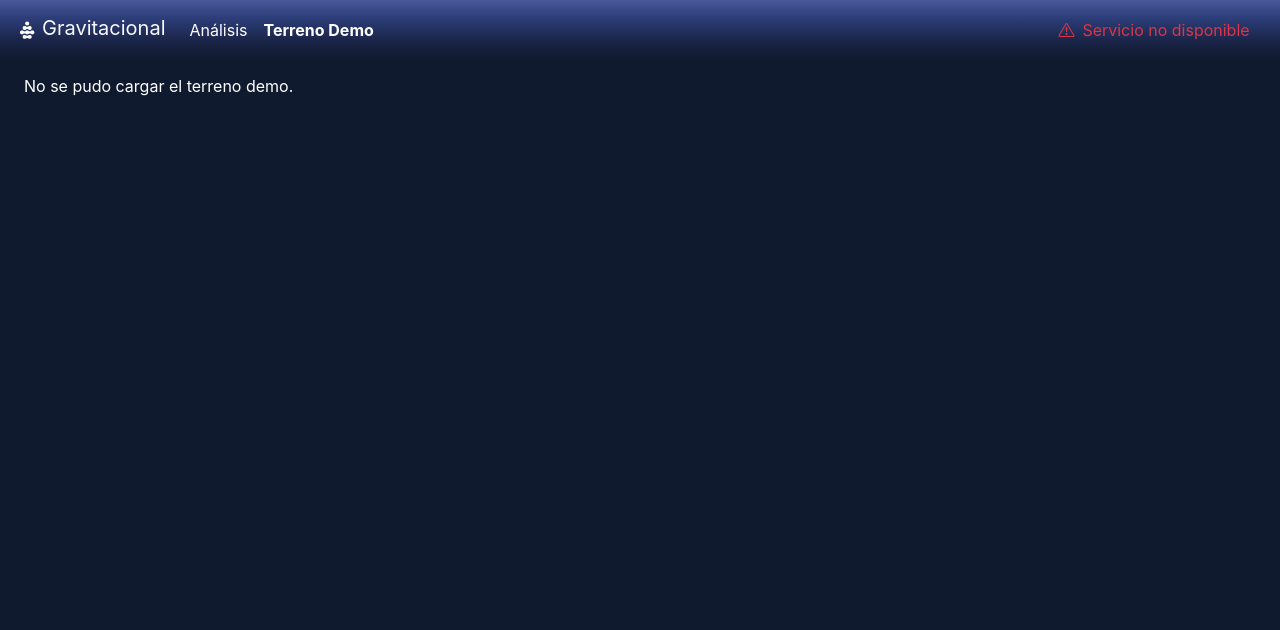
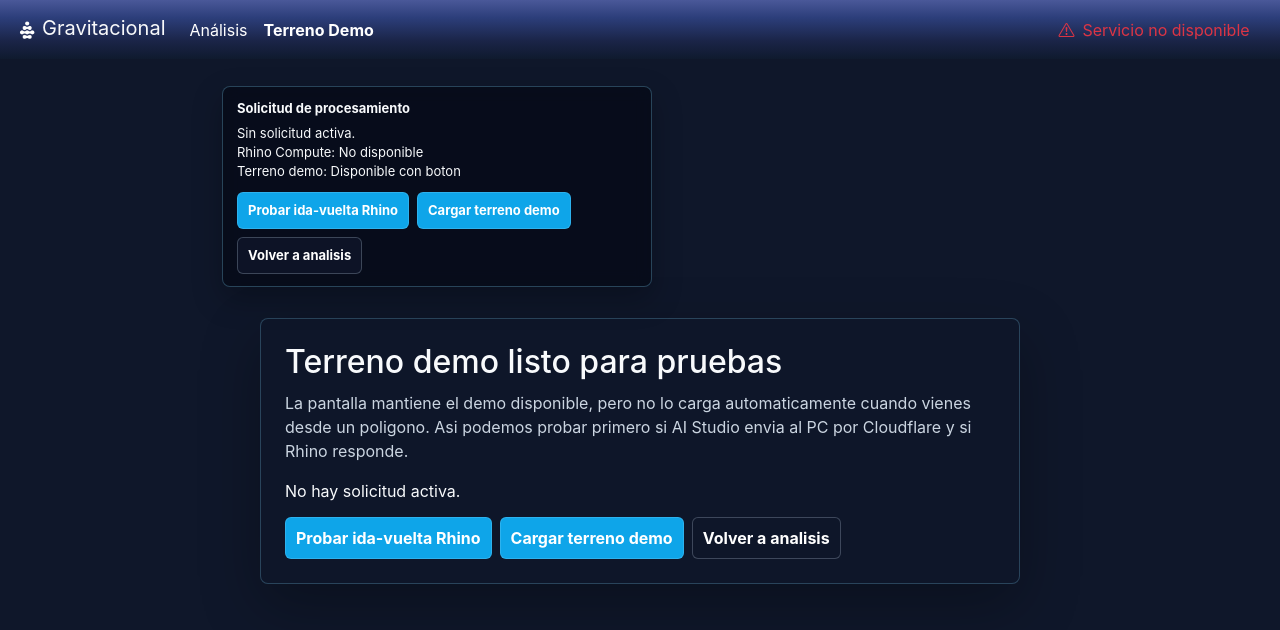
Before and after one commit to brauliogatica/gravweb-aistudio-sync, a React (Vite) app: page /particles in a window 1280 px wide. Shown: the top 630 px of the page. Built offline with nearby package versions, Linux system fonts and the light colour scheme; no server answers.

Commit message:
feat: add rhino roundtrip probe

```diff
--- a/src/pages/TerrenoDemoPage.tsx
+++ b/src/pages/TerrenoDemoPage.tsx
@@ -1,14 +1,20 @@
 import React, { useEffect, useState } from "react";
 import { useDispatch, useSelector } from "react-redux";
+import { useNavigate } from "react-router-dom";
 import WaterParticle from "../components/waterParticles/WaterParticle";
 import { RootState } from "../redux/store/store";
 import { loadDemoProjectData } from "../services/demoProjectLoader";
+import { loadProcessingRequest } from "../services/processingRequestService";
 import {
-  checkLocalProcessorHealth,
-  hasLocalProcessor,
-} from "../services/localProcessorService";
-import { loadProcessingRequest } from "../services/processingRequestService";
-import type { LocalProcessorHealth, ProcessingRequest } from "../types/types";
+  checkRhinoComputeHealth,
+  getRhinoComputeUrl,
+  probeRhinoComputeRoundTrip,
+} from "../services/rhinoComputeService";
+import type {
+  LocalProcessorHealth,
+  ProcessingRequest,
+  RhinoRoundTripProbeResult,
+} from "../types/types";
 
 const hasData = (value: unknown) => {
   if (!value) return false;
@@ -18,93 +24,148 @@ const hasData = (value: unknown) => {
   return true;
 };
 
+type ProbeState =
+  | { status: "idle"; result?: undefined; error?: undefined }
+  | { status: "running"; result?: undefined; error?: undefined }
+  | { status: "success"; result: RhinoRoundTripProbeResult; error?: undefined }
+  | { status: "error"; result?: RhinoRoundTripProbeResult; error: string };
+
 function TerrenoDemoPage() {
   const dispatch = useDispatch();
+  const navigate = useNavigate();
   const project = useSelector((state: RootState) => state.project);
   const [processingRequest, setProcessingRequest] =
     useState<ProcessingRequest | null>(null);
-  const [localProcessorHealth, setLocalProcessorHealth] =
-    useState<LocalProcessorHealth>({
-      available: false,
-      status: hasLocalProcessor() ? "checking" : "not-configured",
-    });
+  const [rhinoHealth, setRhinoHealth] = useState<LocalProcessorHealth>({
+    available: false,
+    status: getRhinoComputeUrl() ? "checking" : "not-configured",
+  });
   const [ready, setReady] = useState(
     hasData(project.genJson) && hasData(project.lineasJson)
   );
-  const [error, setError] = useState<string | null>(null);
+  const [loadingDemo, setLoadingDemo] = useState(false);
+  const [demoError, setDemoError] = useState<string | null>(null);
+  const [probeState, setProbeState] = useState<ProbeState>({ status: "idle" });
 
   useEffect(() => {
     setProcessingRequest(loadProcessingRequest());
 
     let cancelled = false;
-    checkLocalProcessorHealth().then((health) => {
+    checkRhinoComputeHealth().then((health) => {
       if (!cancelled) {
-        setLocalProcessorHealth(health);
+        console.info("Estado de Rhino Compute:", health);
+        setRhinoHealth(health);
       }
     });
-
-    if (hasData(project.genJson) && hasData(project.lineasJson)) {
-      setReady(true);
-      return () => {
-        cancelled = true;
-      };
-    }
-
-    loadDemoProjectData(dispatch)
-      .then(() => setReady(true))
-      .catch((loadError) => {
-        console.error(loadError);
-        setError("No se pudo cargar el terreno demo.");
-      });
 
     return () => {
       cancelled = true;
     };
-  }, [dispatch, project.genJson, project.lineasJson]);
+  }, []);
 
-  if (error) {
-    return <div className="text-white p-4">{error}</div>;
-  }
+  useEffect(() => {
+    if (hasData(project.genJson) && hasData(project.lineasJson)) {
+      setReady(true);
+    }
+  }, [project.genJson, project.lineasJson]);
 
-  if (!ready) {
-    return <div className="text-white p-4">Cargando terreno demo...</div>;
-  }
+  const handleLoadDemo = async () => {
+    setDemoError(null);
+    setLoadingDemo(true);
+
+    try {
+      await loadDemoProjectData(dispatch);
+      setReady(true);
+    } catch (loadError) {
+      console.error(loadError);
+      setDemoError("No se pudo cargar el terreno demo.");
+    } finally {
+      setLoadingDemo(false);
+    }
+  };
+
+  const handleProbeRhino = async () => {
+    console.info("Gravweb: probando ida-vuelta Rhino", processingRequest);
+    setProbeState({ status: "running" });
+
+    const result = await probeRhinoComputeRoundTrip(processingRequest);
+    console.info("Gravweb: resultado ida-vuelta Rhino", result);
+
+    if (result.ok) {
+      setProbeState({ status: "success", result });
+      return;
+    }
+
+    setProbeState({
+      status: "error",
+      result,
+      error: result.message,
+    });
+  };
 
   return (
     <>
       <ProcessingRequestHud
         request={processingRequest}
-        localProcessorHealth={localProcessorHealth}
+        rhinoHealth={rhinoHealth}
+        demoLoaded={ready}
+        loadingDemo={loadingDemo}
+        demoError={demoError}
+        probeState={probeState}
+        onLoadDemo={handleLoadDemo}
+        onProbeRhino={handleProbeRhino}
+        onBackToAnalysis={() => navigate("/analisis")}
       />
-      <WaterParticle />
+      {ready ? (
+        <WaterParticle />
+      ) : (
+        <NoTerrainLoaded
+          request={processingRequest}
+          loadingDemo={loadingDemo}
+          demoError={demoError}
+          probeState={probeState}
+          onLoadDemo={handleLoadDemo}
+          onProbeRhino={handleProbeRhino}
+          onBackToAnalysis={() => navigate("/analisis")}
+        />
+      )}
     </>
   );
 }
 
 const sourceLabels: Record<ProcessingRequest["source"], string> = {
-  "manual-polygon": "Polígono manual",
-  "demo-polygon": "Polígono demo",
+  "manual-polygon": "Poligono manual",
+  "demo-polygon": "Poligono demo",
   "imported-file": "Archivo importado",
 };
 
 function ProcessingRequestHud({
   request,
-  localProcessorHealth,
+  rhinoHealth,
+  demoLoaded,
+  loadingDemo,
+  demoError,
+  probeState,
+  onLoadDemo,
+  onProbeRhino,
+  onBackToAnalysis,
 }: {
   request: ProcessingRequest | null;
-  localProcessorHealth: LocalProcessorHealth;
+  rhinoHealth: LocalProcessorHealth;
+  demoLoaded: boolean;
+  loadingDemo: boolean;
+  demoError: string | null;
+  probeState: ProbeState;
+  onLoadDemo: () => void;
+  onProbeRhino: () => void;
+  onBackToAnalysis: () => void;
 }) {
-  const localProcessorConfigured = hasLocalProcessor();
-  const shouldWarn =
-    request &&
-    request.source !== "demo-polygon" &&
-    !localProcessorHealth.available;
-
-  const processorLabel = !localProcessorConfigured
+  const rhinoConfigured = Boolean(getRhinoComputeUrl());
+  const processorLabel = !rhinoConfigured
     ? "No configurado"
-    : localProcessorHealth.available
+    : rhinoHealth.available
       ? "Disponible"
-      : localProcessorHealth.status === "checking"
+      : rhinoHealth.status === "checking"
         ? "Verificando"
         : "No disponible";
 
@@ -115,10 +176,10 @@ function ProcessingRequestHud({
         top: 86,
         left: 222,
         zIndex: 20,
-        maxWidth: 390,
+        maxWidth: 430,
         border: "1px solid rgba(125, 211, 252, 0.28)",
         borderRadius: 8,
-        background: "rgba(6, 11, 25, 0.82)",
+        background: "rgba(6, 11, 25, 0.86)",
         color: "#f8fafc",
         padding: "12px 14px",
         boxShadow: "0 12px 30px rgba(0, 0, 0, 0.25)",
@@ -136,24 +197,217 @@ function ProcessingRequestHud({
           <div>Origen: {sourceLabels[request.source]}</div>
           <div>Estado: {request.status}</div>
           <div>Puntos: {request.polygon.length}</div>
-          <div>Procesador local: {processorLabel}</div>
           {typeof request.areaM2 === "number" && (
-            <div>Área: {(request.areaM2 / 10000).toFixed(2)} ha</div>
-          )}
-          {shouldWarn && (
-            <div style={{ marginTop: 8, color: "#fde68a" }}>
-              Procesador local no detectado. Cargando terreno demo por defecto.
-            </div>
+            <div>Area: {(request.areaM2 / 10000).toFixed(2)} ha</div>
           )}
         </>
       ) : (
-        <>
-          <div>Procesador local: {processorLabel}</div>
-          <div>Sin solicitud activa. Cargando terreno demo por defecto.</div>
-        </>
+        <div>Sin solicitud activa.</div>
       )}
+      <div>Rhino Compute: {processorLabel}</div>
+      <div>Terreno demo: {demoLoaded ? "Cargado" : "Disponible con boton"}</div>
+      {!demoLoaded && request && (
+        <div style={{ marginTop: 8, color: "#fde68a" }}>
+          Hay solicitud en memoria, pero aun no hay malla procesada. Puedes
+          probar el ida-vuelta a Rhino o cargar el demo.
+        </div>
+      )}
+      <ProbeStatus probeState={probeState} compact />
+      {demoError && <div style={{ color: "#fecaca" }}>{demoError}</div>}
+      <ActionButtons
+        rhinoConfigured={rhinoConfigured}
+        loadingDemo={loadingDemo}
+        demoLoaded={demoLoaded}
+        probeState={probeState}
+        onLoadDemo={onLoadDemo}
+        onProbeRhino={onProbeRhino}
+        onBackToAnalysis={onBackToAnalysis}
+      />
     </aside>
   );
 }
 
+function NoTerrainLoaded({
+  request,
+  loadingDemo,
+  demoError,
+  probeState,
+  onLoadDemo,
+  onProbeRhino,
+  onBackToAnalysis,
+}: {
+  request: ProcessingRequest | null;
+  loadingDemo: boolean;
+  demoError: string | null;
+  probeState: ProbeState;
+  onLoadDemo: () => void;
+  onProbeRhino: () => void;
+  onBackToAnalysis: () => void;
+}) {
+  const rhinoConfigured = Boolean(getRhinoComputeUrl());
+
+  return (
+    <main
+      style={{
+        minHeight: "calc(100vh - 70px)",
+        display: "grid",
+        placeItems: "center",
+        background: "#0f172a",
+        color: "#f8fafc",
+        padding: "120px 24px 48px",
+      }}
+    >
+      <section
+        style={{
+          width: "min(760px, 100%)",
+          border: "1px solid rgba(125, 211, 252, 0.24)",
+          borderRadius: 8,
+          background: "rgba(15, 23, 42, 0.88)",
+          padding: 24,
+          boxShadow: "0 22px 60px rgba(0, 0, 0, 0.28)",
+        }}
+      >
+        <h2 style={{ marginTop: 0, marginBottom: 10 }}>
+          Terreno demo listo para pruebas
+        </h2>
+        <p style={{ marginTop: 0, color: "#cbd5e1" }}>
+          La pantalla mantiene el demo disponible, pero no lo carga
+          automaticamente cuando vienes desde un poligono. Asi podemos probar
+          primero si AI Studio envia al PC por Cloudflare y si Rhino responde.
+        </p>
+        {request ? (
+          <div style={{ marginBottom: 14 }}>
+            <strong>Solicitud activa:</strong> {sourceLabels[request.source]} -{" "}
+            {request.polygon.length} puntos
+            {typeof request.areaM2 === "number" &&
+              ` - ${(request.areaM2 / 10000).toFixed(2)} ha`}
+          </div>
+        ) : (
+          <div style={{ marginBottom: 14 }}>No hay solicitud activa.</div>
+        )}
+        <ProbeStatus probeState={probeState} />
+        {demoError && (
+          <div style={{ color: "#fecaca", marginBottom: 12 }}>{demoError}</div>
+        )}
+        <ActionButtons
+          rhinoConfigured={rhinoConfigured}
+          loadingDemo={loadingDemo}
+          demoLoaded={false}
+          probeState={probeState}
+          onLoadDemo={onLoadDemo}
+          onProbeRhino={onProbeRhino}
+          onBackToAnalysis={onBackToAnalysis}
+        />
+      </section>
+    </main>
+  );
+}
+
+function ActionButtons({
+  rhinoConfigured,
+  loadingDemo,
+  demoLoaded,
+  probeState,
+  onLoadDemo,
+  onProbeRhino,
+  onBackToAnalysis,
+}: {
+  rhinoConfigured: boolean;
+  loadingDemo: boolean;
+  demoLoaded: boolean;
+  probeState: ProbeState;
+  onLoadDemo: () => void;
+  onProbeRhino: () => void;
+  onBackToAnalysis: () => void;
+}) {
+  const isProbing = probeState.status === "running";
+
+  return (
+    <div style={{ display: "flex", gap: 8, flexWrap: "wrap", marginTop: 12 }}>
+      <button
+        type="button"
+        onClick={onProbeRhino}
+        disabled={!rhinoConfigured || isProbing}
+        style={buttonStyle(!rhinoConfigured || isProbing)}
+      >
+        {isProbing ? "Probando Rhino..." : "Probar ida-vuelta Rhino"}
+      </button>
+      <button
+        type="button"
+        onClick={onLoadDemo}
+        disabled={loadingDemo}
+        style={buttonStyle(loadingDemo)}
+      >
+        {loadingDemo
+          ? "Cargando demo..."
+          : demoLoaded
+            ? "Recargar terreno demo"
+            : "Cargar terreno demo"}
+      </button>
+      <button type="button" onClick={onBackToAnalysis} style={secondaryButton}>
+        Volver a analisis
+      </button>
+    </div>
+  );
+}
+
+function ProbeStatus({
+  probeState,
+  compact = false,
+}: {
+  probeState: ProbeState;
+  compact?: boolean;
+}) {
+  if (probeState.status === "idle") return null;
+
+  if (probeState.status === "running") {
+    return (
+      <div style={{ marginTop: compact ? 8 : 0, color: "#bfdbfe" }}>
+        Enviando prueba a Rhino Compute...
+      </div>
+    );
+  }
+
+  const result = probeState.result;
+  const color = probeState.status === "success" ? "#bbf7d0" : "#fecaca";
+
+  return (
+    <div style={{ marginTop: compact ? 8 : 0, marginBottom: compact ? 0 : 12 }}>
+      <div style={{ color }}>
+        {probeState.status === "success" ? "OK" : "Error"}:{" "}
+        {result?.message ?? probeState.error}
+      </div>
+      {result && (
+        <div style={{ color: "#cbd5e1" }}>
+          {result.endpoint} - HTTP {result.status} - {result.durationMs} ms
+          {typeof result.responseBytes === "number" &&
+            ` - ${result.responseBytes} bytes`}
+        </div>
+      )}
+    </div>
+  );
+}
+
+function buttonStyle(disabled: boolean): React.CSSProperties {
+  return {
+    border: "1px solid rgba(125, 211, 252, 0.28)",
+    borderRadius: 6,
+    background: disabled ? "rgba(71, 85, 105, 0.65)" : "#0ea5e9",
+    color: "#ffffff",
+    cursor: disabled ? "not-allowed" : "pointer",
+    fontWeight: 700,
+    padding: "8px 10px",
+  };
+}
+
+const secondaryButton: React.CSSProperties = {
+  border: "1px solid rgba(148, 163, 184, 0.35)",
+  borderRadius: 6,
+  background: "rgba(15, 23, 42, 0.8)",
+  color: "#ffffff",
+  cursor: "pointer",
+  fontWeight: 700,
+  padding: "8px 10px",
+};
+
 export default TerrenoDemoPage;
--- a/src/services/rhinoComputeService.ts
+++ b/src/services/rhinoComputeService.ts
@@ -1,3 +1,8 @@
+import type {
+  ProcessingRequest,
+  RhinoRoundTripProbeResult,
+} from "../types/types";
+
 const RHINO_COMPUTE_URL =
   import.meta.env.VITE_RHINO_COMPUTE_URL?.trim().replace(/\/+$/, "") ?? "";
 
@@ -8,6 +13,7 @@ export interface GrasshopperRequest {
 
 const baseHeaders: Record<string, string> = {
   "Content-Type": "application/json",
+  Accept: "application/json, text/plain, */*",
   "ngrok-skip-browser-warning": "ngrok-skip",
 };
 
@@ -74,6 +80,75 @@ export async function getRhinoIo(
   return response.json();
 }
 
+export async function probeRhinoComputeRoundTrip(
+  request?: ProcessingRequest | null
+): Promise<RhinoRoundTripProbeResult> {
+  if (!RHINO_COMPUTE_URL) {
+    return {
+      ok: false,
+      endpoint: "/io",
+      status: "not-configured",
+      durationMs: 0,
+      message: "VITE_RHINO_COMPUTE_URL no esta configurado.",
+      requestSummary: summarizeProcessingRequest(request),
+    };
+  }
+
+  const startedAt = performance.now();
+
+  try {
+    const ioModule = await import("../components/rhinoCompute/io_req.json");
+    const ioRequest = (ioModule as any).default ?? ioModule;
+    const ioContent = ioRequest.Content ?? ioRequest;
+
+    const response = await fetch(`${RHINO_COMPUTE_URL}/io`, {
+      method: "POST",
+      headers: getHeaders(),
+      body: JSON.stringify(ioContent),
+      redirect: "follow",
+    });
+
+    const text = await response.text();
+    const durationMs = Math.round(performance.now() - startedAt);
+
+    return {
+      ok: response.ok,
+      endpoint: "/io",
+      status: String(response.status),
+      durationMs,
+      message: response.ok
+        ? "Ida-vuelta con Rhino Compute confirmada."
+        : `Rhino Compute respondio con ${response.status}.`,
+      responseBytes: text.length,
+      responsePreview: text.slice(0, 500),
+      requestSummary: summarizeProcessingRequest(request),
+    };
+  } catch (error) {
+    return {
+      ok: false,
+      endpoint: "/io",
+      status: "unreachable",
+      durationMs: Math.round(performance.now() - startedAt),
+      message:
+        error instanceof Error
+          ? error.message
+          : "No se pudo completar la ida-vuelta con Rhino Compute.",
+      requestSummary: summarizeProcessingRequest(request),
+    };
+  }
+}
+
+function summarizeProcessingRequest(request?: ProcessingRequest | null) {
+  if (!request) return undefined;
+
+  return {
+    id: request.id,
+    source: request.source,
+    pointCount: request.polygon.length,
+    areaM2: request.areaM2,
+  };
+}
+
 export async function solveGrasshopper(
   definition: string,
   inputs: Record<string, any>
--- a/tsconfig.json
+++ b/tsconfig.json
@@ -11,6 +11,7 @@
     ],
     "skipLibCheck": true,
     "moduleResolution": "bundler",
+    "resolveJsonModule": true,
     "isolatedModules": true,
     "moduleDetection": "force",
     "allowJs": true,
```
Also changed, not shown: src/types/types.ts (+16 -0 lines), 1 other file (tests, documents, lock files or other folders).
